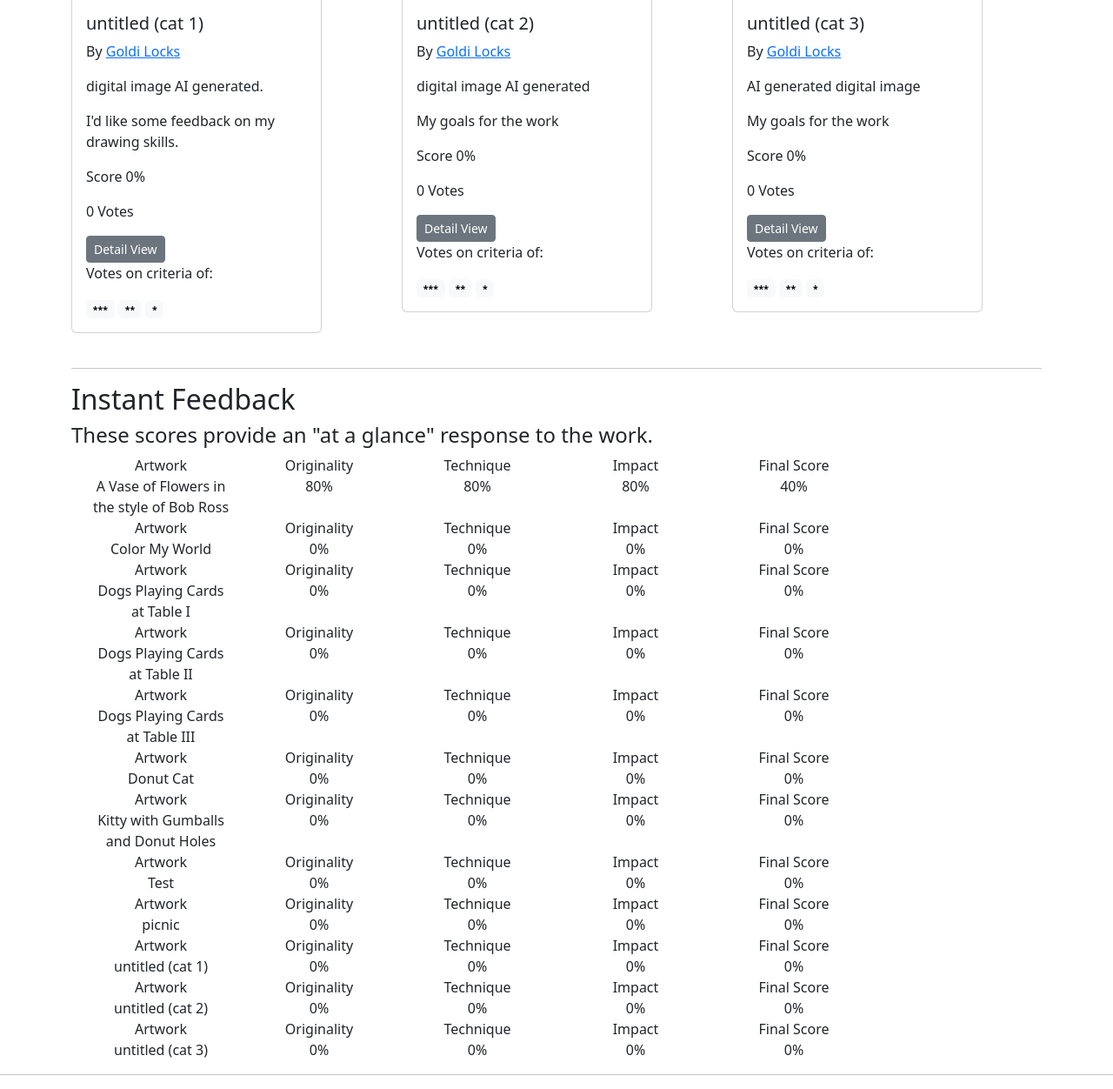
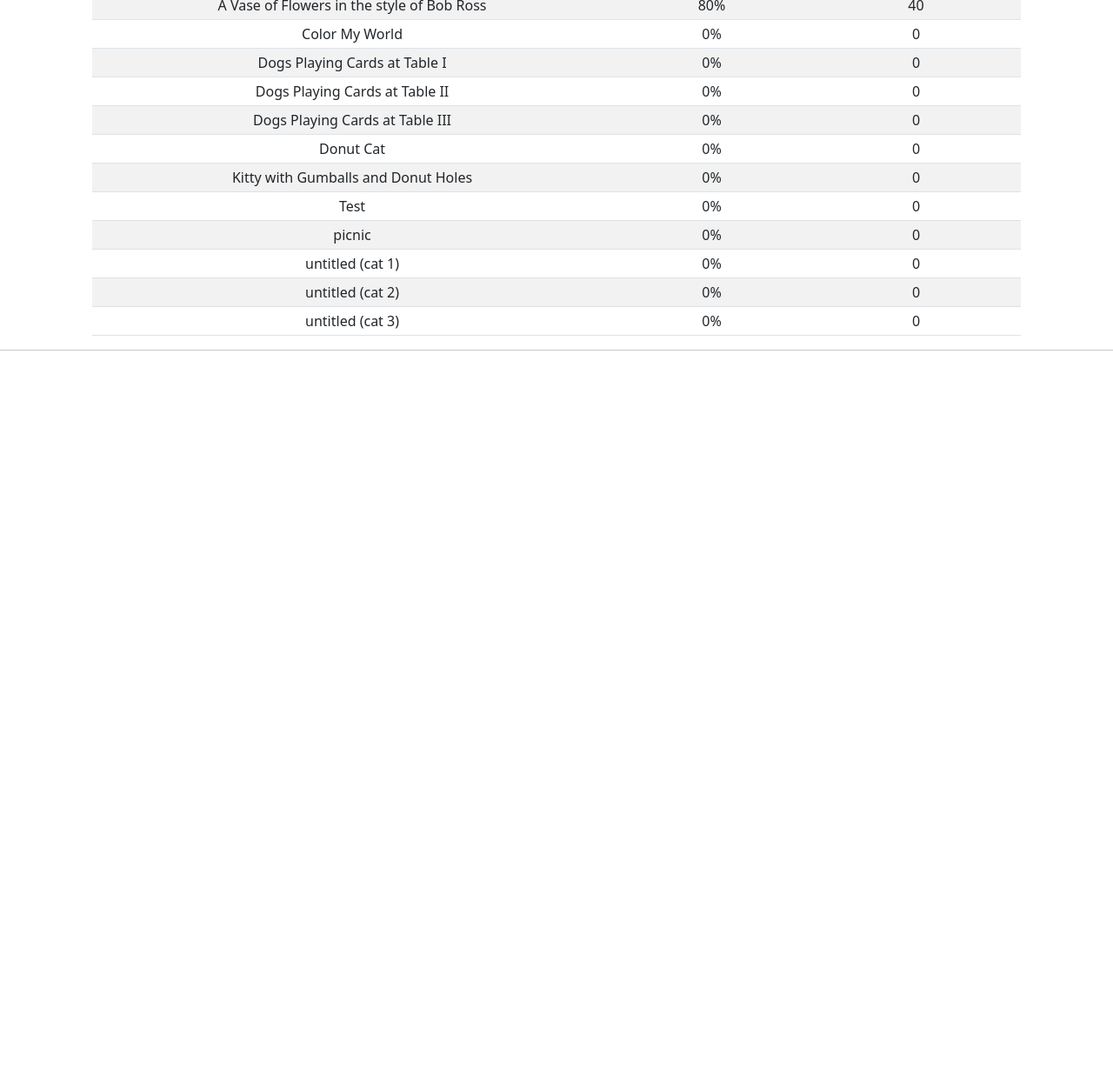
Before and after one commit to j-kincaid/crit-night-official, a Django app: page / in a window 1280 px wide. Shown: the part 2931-4183 px from the top of the page at 87% size. After the commit the page ends 3334 px from the top, so only its background shows below. Run offline with Django 4.2, Linux system fonts and the light colour scheme; data comes from the database, SQL or seed files in the repository; both versions use the stored data as it was after the commit.

Commit message:
formatted Instant Feedback table with stripes

```diff
--- a/artworks/templates/artworks/artworks.html
+++ b/artworks/templates/artworks/artworks.html
@@ -33,8 +33,14 @@
                 </p>
                 <p class="card-text">{{artwork.description}}</p>
                 <p class="card-text">{{artwork.topic}}</p>
-                <p class="card-text">Score {{artwork.vote_ratio}}%</p>
+                {% comment %} <p class="card-text">Score {{artwork.vote_ratio}}%</p> {% endcomment %}
+
+                {% if artwork.vote_total %}
+
+                <p class="card-text">{{artwork.vote_ratio}}%</p>
                 <p class="card-text">{{artwork.vote_total}} Vote{{artwork.vote_total|pluralize:"s"}}</p>
+
+                {%  endif %}
                 <a href="{% url 'artwork' artwork.id %}" class="btn btn-secondary btn-sm">Detail View</a>
 
                 {% comment %} {% if artwork.owner.is_authenticated %}
@@ -42,20 +48,19 @@
                     <a href="{% url 'update-artwork' artwork.id %}" class="btn btn-secondary btn-sm">Edit</a>
                     <a href="{% url 'delete-artwork' artwork.id %}" class="btn btn-secondary btn-sm">Delete</a>
 
-                {% endif %} {% endcomment %}
-
-                <p>Votes on criteria of:</p>
+                {% endif %}
+                 <p>Stars:</p>
                     {% for tag in artwork.tags.all %}
                         <span class="badge text-bg-light">
                             <small>{{tag}}</small>
                         </span>
-                    {% endfor %}
+                    {% endfor %} {% endcomment %}
 
-                    {% for criteria in profile.criteria_set.all|slice:"5" %}
+                    {% comment %} {% for criteria in profile.criteria_set.all|slice:"5" %}
                     <li class="nav-item">
                       <p class="card-text"><small>{{criteria}}.</small></p>
                     </li>
-                  {% endfor %}
+                  {% endfor %} {% endcomment %}
 
             </div>
         </div>
@@ -83,23 +88,31 @@
         <div class="container text-center">
             <div class="container">
 
-                {% for artwork in artworks %}
-                    <div class="row row-cols-6">
-                        <div class="col">Artwork</div>
-                        <div class="col">Originality</div>
-                        <div class="col">Technique</div>
-                        <div class="col">Impact</div>
-                        <div class="col">Final Score</div>
-                    </div>
-                    <div class="row row-cols-6">
+                <table class="table table-sm table-striped">
+                <thead>
+                  <tr>
+                    <th scope="col">Title</th>
+                    <th scope="col">Average Score</th>
+                    <th scope="col">Votes Received</th>
+
+                  </tr>
+                </thead>
+                <tbody>
+                    {% for artwork in artworks %}
+                  <tr>
+                    <td>{{artwork.title}}</td>
+                    <td>{{artwork.vote_ratio}}%</td>
+                    <td>{{artwork.vote_total}}</td>
+                  </tr>
+                  {% endfor %}
+                </tbody>
+              </table>
+                    {% comment %} <div class="row row-cols-6">
                         <div class="col">{{artwork.title}}</div>
                         <div class="col">{{artwork.vote_ratio}}%</div>
-                        <div class="col">{{artwork.vote_ratio}}%</div>
-                        <div class="col">{{artwork.vote_ratio}}%</div>
-                        <div class="col">{{artwork.vote_total}}%</div>
+                        <div class="col">{{artwork.vote_total}}</div>
                     </div>
-
-                {% endfor %}
+                </table> {% endcomment %}
             </div>
         </div>
     </div>
--- a/panelists/models.py
+++ b/panelists/models.py
@@ -4,7 +4,6 @@ from django.db.models.signals import post_save, post_delete
 from django.dispatch import receiver
 
 import uuid
-
 
 
 class Profile(models.Model):
--- a/panelists/urls.py
+++ b/panelists/urls.py
@@ -5,9 +5,8 @@ urlpatterns = [
     path("login/", views.loginUser, name="login"),
     path("logout/", views.logoutUser, name="logout"),
     path("register/", views.registerUser, name="register"),
-
     path("", views.profiles, name="profiles"),
     path("profile/<str:pk>/", views.userProfile, name="user-profile"),
-    path('account/', views.userAccount, name="account"),
-    path('edit-account/', views.editAccount, name="edit-account"),
+    path("account/", views.userAccount, name="account"),
+    path("edit-account/", views.editAccount, name="edit-account"),
 ]
```
Also changed, not shown: artworks/forms.py (+12 -7 lines), artworks/models.py (+4 -7 lines), artworks/templates/artworks/results.html (+14 -6 lines), artworks/views.py (+18 -5 lines), panelists/forms.py (+17 -3 lines), panelists/views.py (+13 -13 lines), artworks/migrations/0027_alter_review_rating.py (added), artworks/migrations/0028_alter_review_rating.py (added), db.sqlite3, panelists/signals.py (line endings or trailing spaces).
